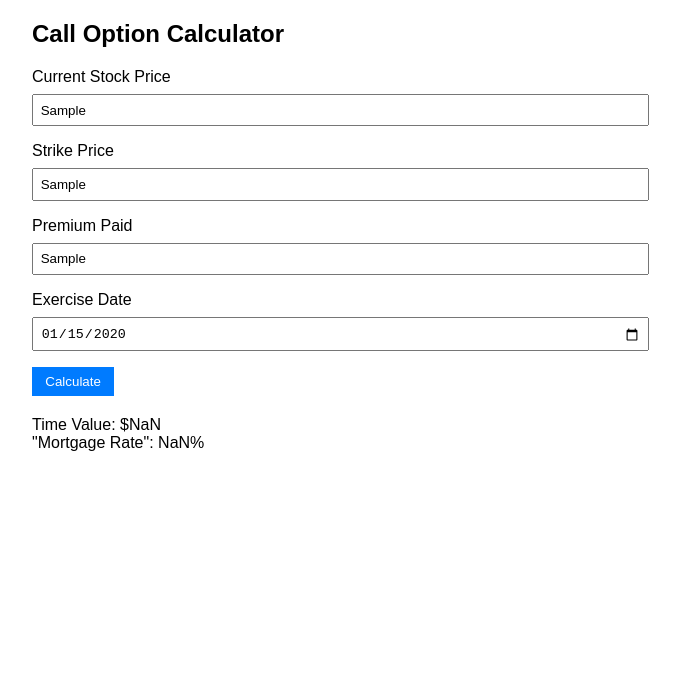
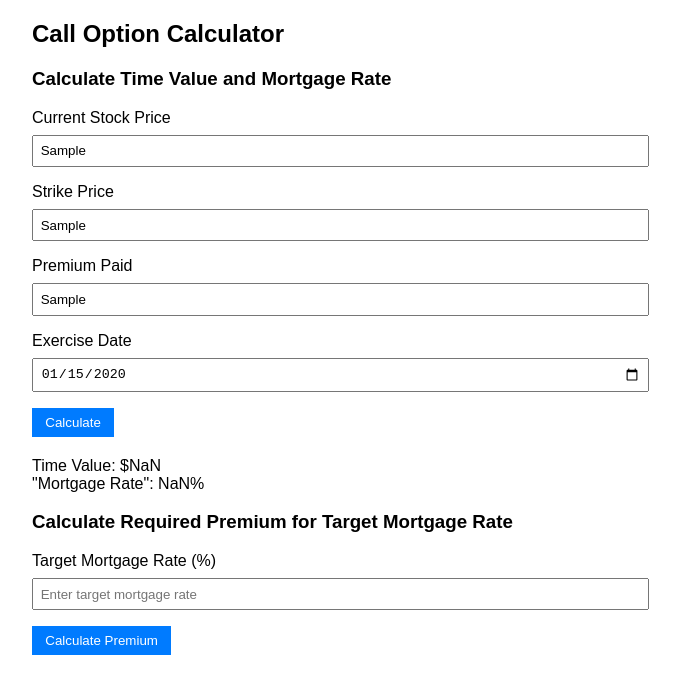
Before and after one commit to LifeHackerSuite/LifeHackerSuite.github.io, a plain HTML site: page CallOptionCalculator.html in a window 1280 px wide. Both pictures are taken after typing "Sample", "Sample", "Sample", "2020-01-15" into the empty fields and a click on the button "Calculate". Shown: the whole page, without its empty margins (308-988 px from the left). Drawn offline with Linux system fonts and the light colour scheme.

Commit message:
Update CallOptionCalculator.html
add function

```diff
--- a/CallOptionCalculator.html
+++ b/CallOptionCalculator.html
@@ -8,7 +8,7 @@
         .container { max-width: 600px; margin: auto; }
         .form-group { margin-bottom: 1em; }
         label { display: block; margin-bottom: .5em; }
-        input[type="text"], input[type="date"] { width: 100%; padding: .5em; }
+        input[type="text"], input[type="date"], input[type="number"] { width: 100%; padding: .5em; }
         button { padding: .5em 1em; background-color: #007bff; color: white; border: none; cursor: pointer; }
         button:hover { background-color: #0056b3; }
         .result { margin-top: 20px; }
@@ -17,6 +17,9 @@
 <body>
     <div class="container">
         <h2>Call Option Calculator</h2>
+        <!-- Input form for time value and mortgage rate calculation -->
+        <div>
+            <h3>Calculate Time Value and Mortgage Rate</h3>
             <div class="form-group">
                 <label for="stockPrice">Current Stock Price</label>
                 <input type="text" id="stockPrice" placeholder="Enter current stock price">
@@ -33,12 +36,24 @@
                 <label for="exerciseDate">Exercise Date</label>
                 <input type="date" id="exerciseDate">
             </div>
-        <button onclick="calculate()">Calculate</button>
-        <div class="result" id="result"></div>
+            <button onclick="calculateTimeValueAndRate()">Calculate</button>
+            <div class="result" id="calculationResult"></div>
+        </div>
+
+        <!-- Input form for premium calculation based on target mortgage rate -->
+        <div>
+            <h3>Calculate Required Premium for Target Mortgage Rate</h3>
+            <div class="form-group">
+                <label for="targetRate">Target Mortgage Rate (%)</label>
+                <input type="number" id="targetRate" placeholder="Enter target mortgage rate">
+            </div>
+            <button onclick="calculateRequiredPremium()">Calculate Premium</button>
+            <div class="result" id="premiumCalculationResult"></div>
+        </div>
     </div>
 
     <script>
-        function calculate() {
+        function calculateTimeValueAndRate() {
             const stockPrice = parseFloat(document.getElementById('stockPrice').value);
             const strikePrice = parseFloat(document.getElementById('strikePrice').value);
             const premium = parseFloat(document.getElementById('premium').value);
@@ -50,8 +65,26 @@
             const timeValue = Math.max(0, premium - intrinsicValue);
             const annualizedRate = (timeValue / intrinsicValue) * (365 / timeToExpiration) * 100;
 
-            document.getElementById('result').innerHTML = `Time Value: $${timeValue.toFixed(2)}<br>` +
+            document.getElementById('calculationResult').innerHTML = `Time Value: $${timeValue.toFixed(2)}<br>` +
                 `"Mortgage Rate": ${annualizedRate.toFixed(2)}%`;
+        }
+
+        function calculateRequiredPremium() {
+            const stockPrice = parseFloat(document.getElementById('stockPrice').value);
+            const strikePrice = parseFloat(document.getElementById('strikePrice').value);
+            const targetRate = parseFloat(document.getElementById('targetRate').value) / 100;
+            const exerciseDate = new Date(document.getElementById('exerciseDate').value);
+            const today = new Date();
+            const timeToExpiration = (exerciseDate - today) / (1000 * 60 * 60 * 24);
+
+            const intrinsicValue = Math.max(0, stockPrice - strikePrice);
+            const deferredAmount = intrinsicValue * 100;
+            const upfrontPayment = targetRate * (deferredAmount / 365) * timeToExpiration;
+            const targetTimeValue = upfrontPayment / 100;
+            const requiredPremium = intrinsicValue + targetTimeValue;
+
+            document.getElementById('premiumCalculationResult').innerHTML =
+                `Required Premium: $${requiredPremium.toFixed(2)}`;
         }
     </script>
 </body>
```
Lines whose indentation alone changed are shown as unchanged.
